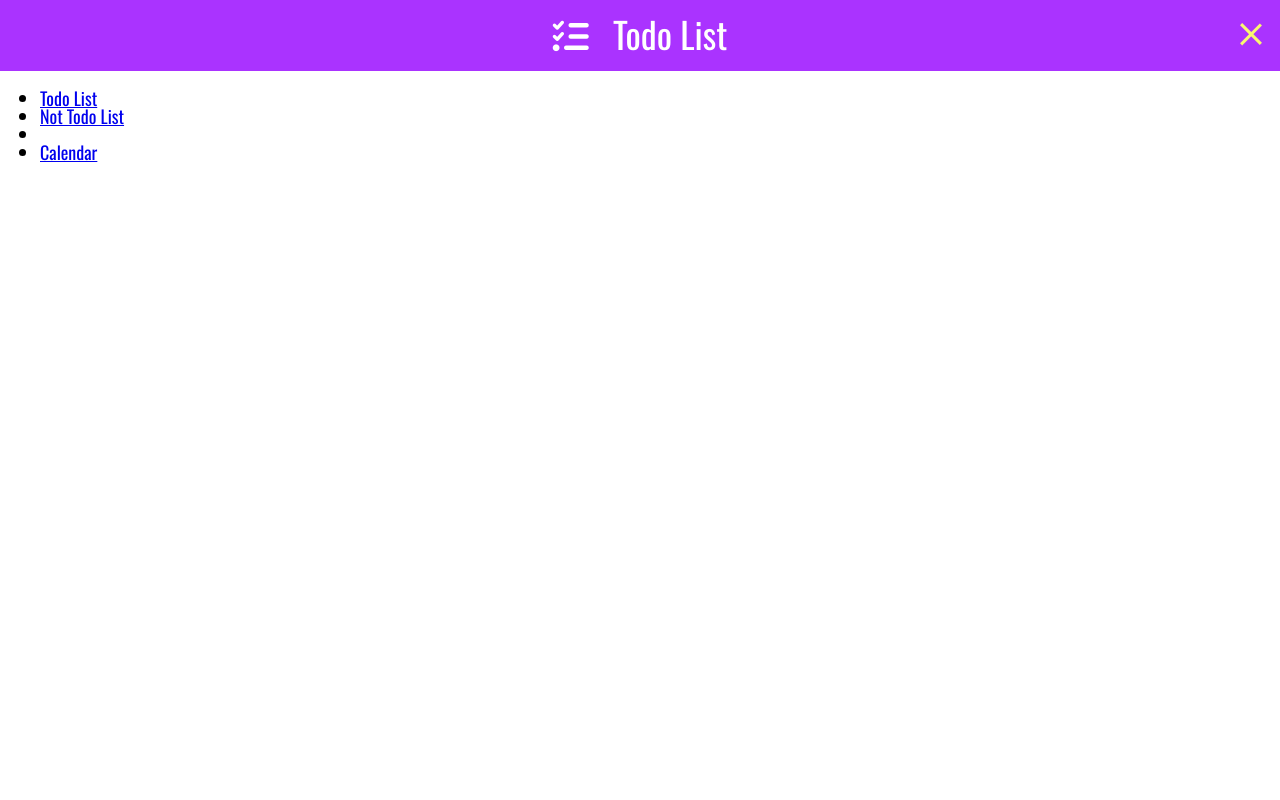
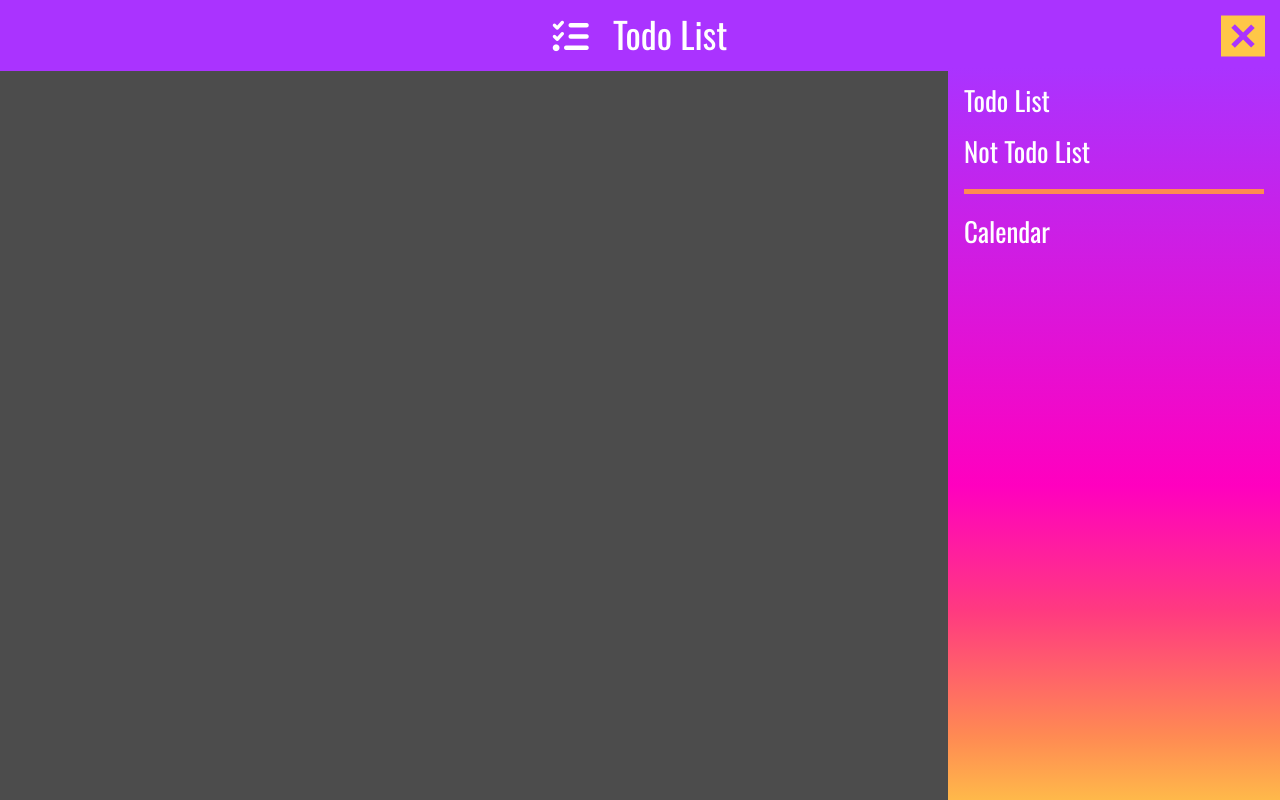
Before and after one commit to canadaprogrammer/pwa-todos, a plain HTML site: page index.html in a window 1280 px wide. Both pictures are taken after a click on the element 1251 px from the left and 35 px from the top of the page. Drawn offline with nearby package versions, Linux system fonts and the light colour scheme.

Commit message:
commit after removing commits with keeping changed

```diff
--- a/css/styles.scss
+++ b/css/styles.scss
@@ -20,6 +20,10 @@ body {
 }
 nav {
   background: $main-1;
+  position: fixed;
+  top: 0;
+  left: 0;
+  right: 0;
   a {
     text-decoration: none;
     color: white;
@@ -41,23 +45,91 @@ nav {
     top: 50%;
     right: 15px;
     transform: translateY(-50%);
+    padding: 8px;
+    background-color: $main-5;
   }
 }
 .sidebar-trigger .btn-line {
   width: 28px;
-  height: 3px;
-  margin: 0 0 5px 0;
-  background-color: $main-6;
+  height: 5px;
+  background-color: $main-1;
   transition: all 0.5s ease-out;
+  &:not(:last-child) {
+    margin-bottom: 5px;
+  }
 }
 .btn-line.close {
   &:nth-child(1) {
-    transform: rotate(45deg) translate(6px, 6px);
+    transform: rotate(45deg) translate(7px, 7px);
   }
   &:nth-child(2) {
     opacity: 0;
   }
   &:nth-child(3) {
-    transform: rotate(-45deg) translate(5px, -5px);
+    transform: rotate(-45deg) translate(7px, -7px);
   }
 }
+// $side-menu-colors: $main-2, $main-3, $main-4, $main-5;
+// @for $i from 1 through length($side-menu-colors) {
+//   .menus:nth-child(#{length($side-menu-colors)}n + #{$i}) {
+//     a {
+//       color: nth($side-menu-colors, $i);
+//     }
+//   }
+// }
+$nav-height: 68px;
+#side-menu {
+  position: fixed;
+  top: $nav-height;
+  right: 0;
+  width: 300px;
+  height: 100%;
+  background: rgb(170, 51, 255);
+  background: linear-gradient(
+    180deg,
+    rgba(170, 51, 255, 1) 0%,
+    rgba(255, 0, 191, 1) 50%,
+    rgba(255, 58, 128, 1) 65%,
+    rgba(255, 138, 83, 1) 80%,
+    rgba(255, 199, 71, 1) 90%,
+    rgba(249, 248, 113, 1) 100%
+  );
+  margin-top: 0;
+  padding: 1rem;
+  padding-top: calc(1rem + 3px);
+  list-style: none;
+  z-index: 2;
+  transition: 0.4s all ease-in;
+  transform: translateX(150%);
+  &.show {
+    transform: translateX(0);
+  }
+  li {
+    font-size: 1.5em;
+    margin-bottom: 1.5rem;
+    a {
+      text-decoration: none;
+      color: white;
+    }
+    .divider {
+      background-color: $main-4;
+      width: 100%;
+      height: 5px;
+    }
+  }
+}
+$nav-height: 71px;
+#overlay {
+  position: absolute;
+  top: $nav-height;
+  background-color: black;
+  opacity: 0;
+  z-index: 0;
+  transition: 0.4s all ease-in;
+  height: calc(100vh - #{$nav-height});
+  width: 100%;
+  &.show {
+    opacity: 0.7;
+    z-index: 1;
+  }
+}
--- a/index.html
+++ b/index.html
@@ -10,7 +10,6 @@
   <link href="https://fonts.googleapis.com/css2?family=Oswald:wght@300;400;700&display=swap" rel="stylesheet">
   <script src="https://kit.fontawesome.com/581353a056.js" crossorigin="anonymous"></script>
   <link rel="stylesheet" href="/css/styles.css" type="text/css">
-  <!-- <link rel="stylesheet" href="/css/styles.css" type="text/css"> -->
   <!-- favicon -->
   <link rel="apple-touch-icon" sizes="192x192" href="/img/icons/ios/256.png">
   <link rel="icon" type="image/png" sizes="32x32" href="/img/favicon/favicon-32x32.png">
@@ -33,11 +32,13 @@
     </div>
   </nav>
   <ul id="side-menu" class="sidebar">
-    <li><a href="/index.html">Todo List</a></li>
-    <li><a href="/pages/not_todo.html">Not Todo List</a></li>
+    <li class="menus"><a href="/index.html">Todo List</a></li>
+    <li class="menus"><a href="/pages/not_todo.html">Not Todo List</a></li>
     <li><div class="divider"></div></li>
-    <li><a href="/pages/calendar.html">Calendar</a></li>
+    <li class="menus"><a href="/pages/calendar.html">Calendar</a></li>
   </ul>
+
+  <div id="overlay"></div>
   <script src="/js/nav.js"></script>
 </body>
 </html>
--- a/js/nav.js
+++ b/js/nav.js
@@ -1,10 +1,24 @@
 document.addEventListener('DOMContentLoaded', () => {
   const sidebar = document.getElementsByClassName('sidebar-trigger')[0];
+  const overlay = document.querySelector('#overlay');
   sidebar.addEventListener('click', () => {
     sidebar.childNodes.forEach(child => {
       if(child.nodeType != 3) {
         child.classList.toggle('close');
       }
     });
+    document.querySelector('#side-menu').classList.toggle('show');
+    overlay.classList.toggle('show');
+    hide_overlay();
   });
+  const hide_overlay = () => {
+    console.log(document.querySelector('#overlay.show'));
+    if(document.querySelector('#overlay.show')) {
+      document.querySelector('#overlay.show').addEventListener('click', () => {
+        document.querySelector('#side-menu').classList.remove('show');
+        overlay.classList.remove('show');
+      })
+    }
+  }
+
 });
```
Also changed, not shown: css/styles.css, 1 other file.
